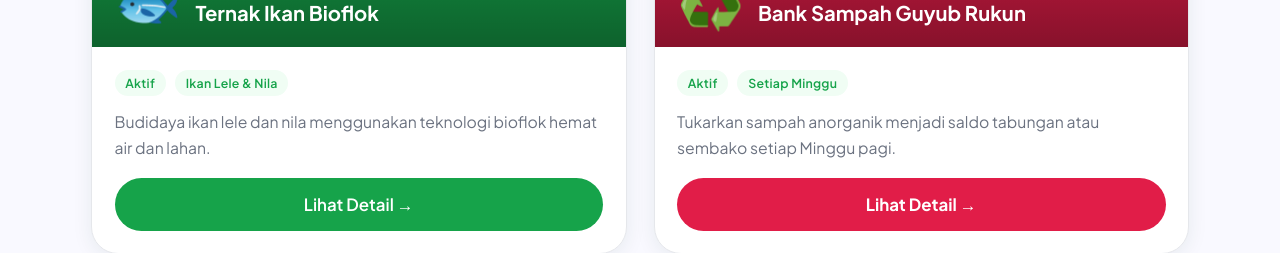
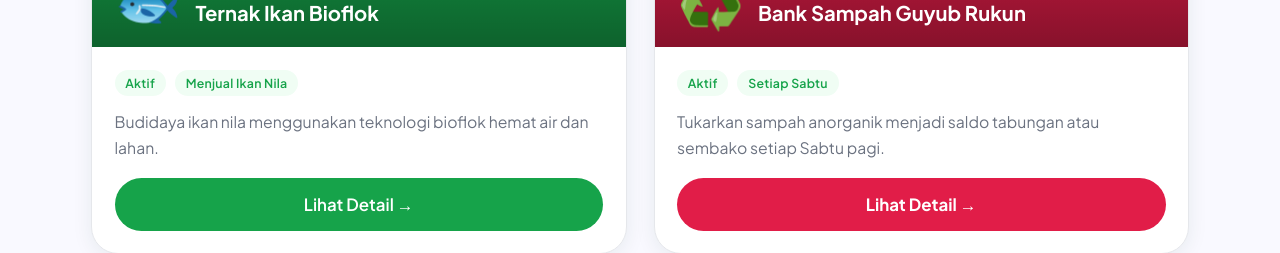
Before and after one commit to FiveUII/PBPB-RT01, a Next.js app in the folder app/: page /badan-usaha in a window 1280 px wide. Shown: the part 410-663 px from the top of the page. Built offline with nearby package versions, Linux system fonts and the light colour scheme; no server answers; the database is empty.

Commit message:
chore: update badan usaha badges and text

```diff
--- a/app/src/app/badan-usaha/bank-sampah/page.tsx
+++ b/app/src/app/badan-usaha/bank-sampah/page.tsx
@@ -60,7 +60,7 @@ export default async function BankSampahPage() {
           {/* Status chips */}
           <div className="flex gap-2 flex-wrap fade-up">
             <span className="chip chip-green">✅ Aktif</span>
-            <span className="chip chip-gold">📅 Setiap Minggu</span>
+            <span className="chip chip-gold">📅 Setiap Sabtu</span>
           </div>
 
           {/* Deskripsi */}
@@ -96,7 +96,7 @@ export default async function BankSampahPage() {
             <div className="flex flex-col gap-3">
               {[
                 { icon: "📍", label: "Lokasi Penimbangan", val: "Poskamling RT, Blok A" },
-                { icon: "🕗", label: "Jadwal Operasional", val: infoUsaha?.jadwal_operasional || "Setiap Minggu, 08.00–11.00 WIB" },
+                { icon: "🕗", label: "Jadwal Operasional", val: infoUsaha?.jadwal_operasional || "Setiap Sabtu, 08.00–11.00 WIB" },
                 { icon: "🗑️", label: "Sampah Diterima", val: "Plastik, Kardus, Kertas, Logam" },
                 { icon: "📞", label: "Kontak", val: infoUsaha?.kontak_whatsapp || "Dewi Rahayu" },
               ].map((info) => (
--- a/app/src/app/badan-usaha/bioflok/page.tsx
+++ b/app/src/app/badan-usaha/bioflok/page.tsx
@@ -60,14 +60,14 @@ export default async function BioflokPage() {
           {/* Status chips */}
           <div className="flex gap-2 fade-up">
             <span className="chip chip-green">✅ Aktif</span>
-            <span className="chip chip-green">🐟 Ikan Lele & Nila</span>
+            <span className="chip chip-green">🐟 Menjual Ikan Nila</span>
           </div>
 
           {/* Deskripsi */}
           <section className="card p-5 fade-up fade-up-delay-1">
             <h2 className="section-title mb-3">Tentang Usaha</h2>
             <p className="text-sm leading-relaxed" style={{ color: "var(--text-muted)" }}>
-              {infoUsaha?.deskripsi || `Unit usaha Ternak Ikan Bioflok RT 01 menggunakan teknologi bioflok — sistem budidaya ikan intensif yang hemat air dan lahan. Ikan yang dibudidayakan meliputi ikan lele dan nila dengan siklus panen setiap 60–90 hari.`}
+              {infoUsaha?.deskripsi || `Unit usaha Ternak Ikan Bioflok RT 01 menggunakan teknologi bioflok — sistem budidaya ikan intensif yang hemat air dan lahan. Ikan yang dibudidayakan meliputi ikan nila dengan siklus panen setiap 60–90 hari.`}
             </p>
           </section>
 
--- a/app/src/app/badan-usaha/page.tsx
+++ b/app/src/app/badan-usaha/page.tsx
@@ -11,8 +11,8 @@ const staticUnits = [
     keyword: "bioflok",
     nama: "Ternak Ikan Bioflok",
     deskripsi:
-      "Budidaya ikan lele dan nila menggunakan teknologi bioflok hemat air dan lahan.",
-    chips: ["Aktif", "Ikan Lele & Nila"],
+      "Budidaya ikan nila menggunakan teknologi bioflok hemat air dan lahan.",
+    chips: ["Aktif", "Menjual Ikan Nila"],
     btnClass: "btn-primary",
     accent: "var(--green-800)",
   },
@@ -22,8 +22,8 @@ const staticUnits = [
     keyword: "sampah",
     nama: "Bank Sampah Guyub Rukun",
     deskripsi:
-      "Tukarkan sampah anorganik menjadi saldo tabungan atau sembako setiap Minggu pagi.",
-    chips: ["Aktif", "Setiap Minggu"],
+      "Tukarkan sampah anorganik menjadi saldo tabungan atau sembako setiap Sabtu pagi.",
+    chips: ["Aktif", "Setiap Sabtu"],
     btnClass: "btn-accent",
     accent: "var(--gold)",
   },
```
